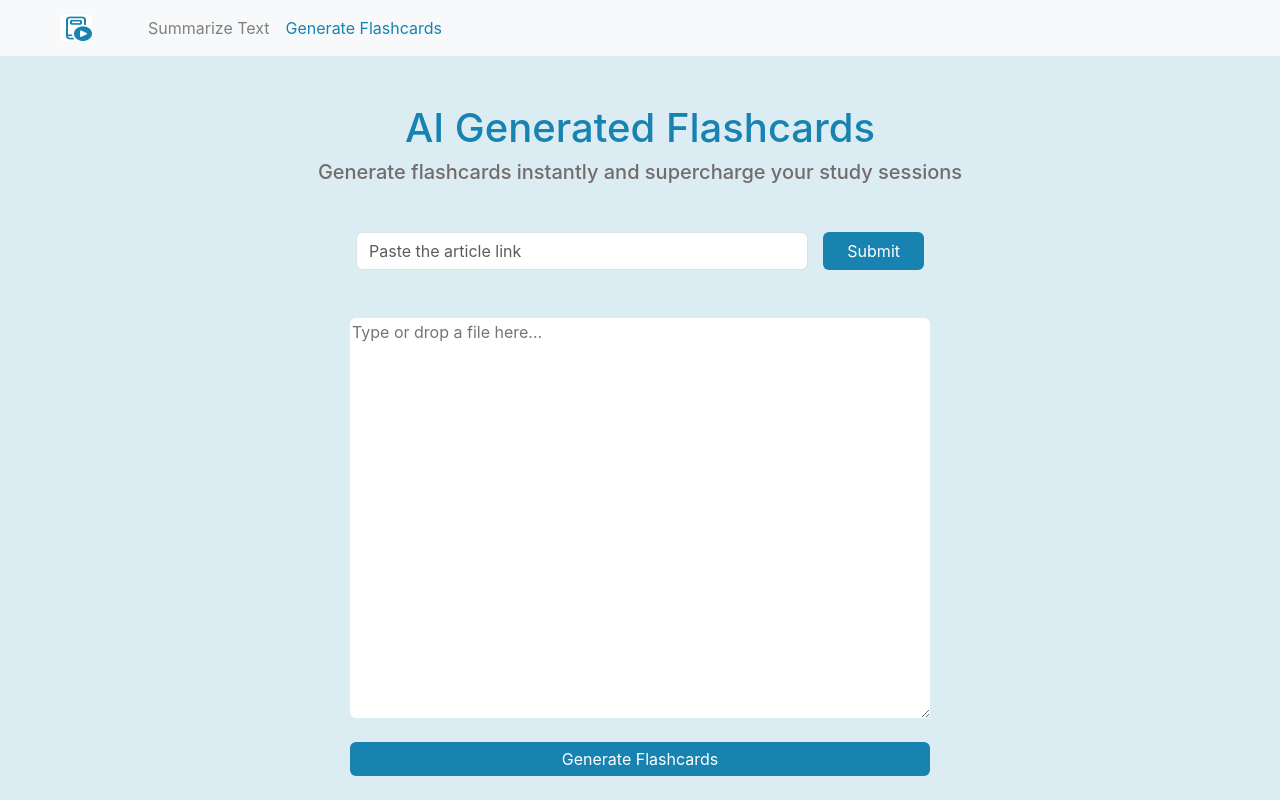
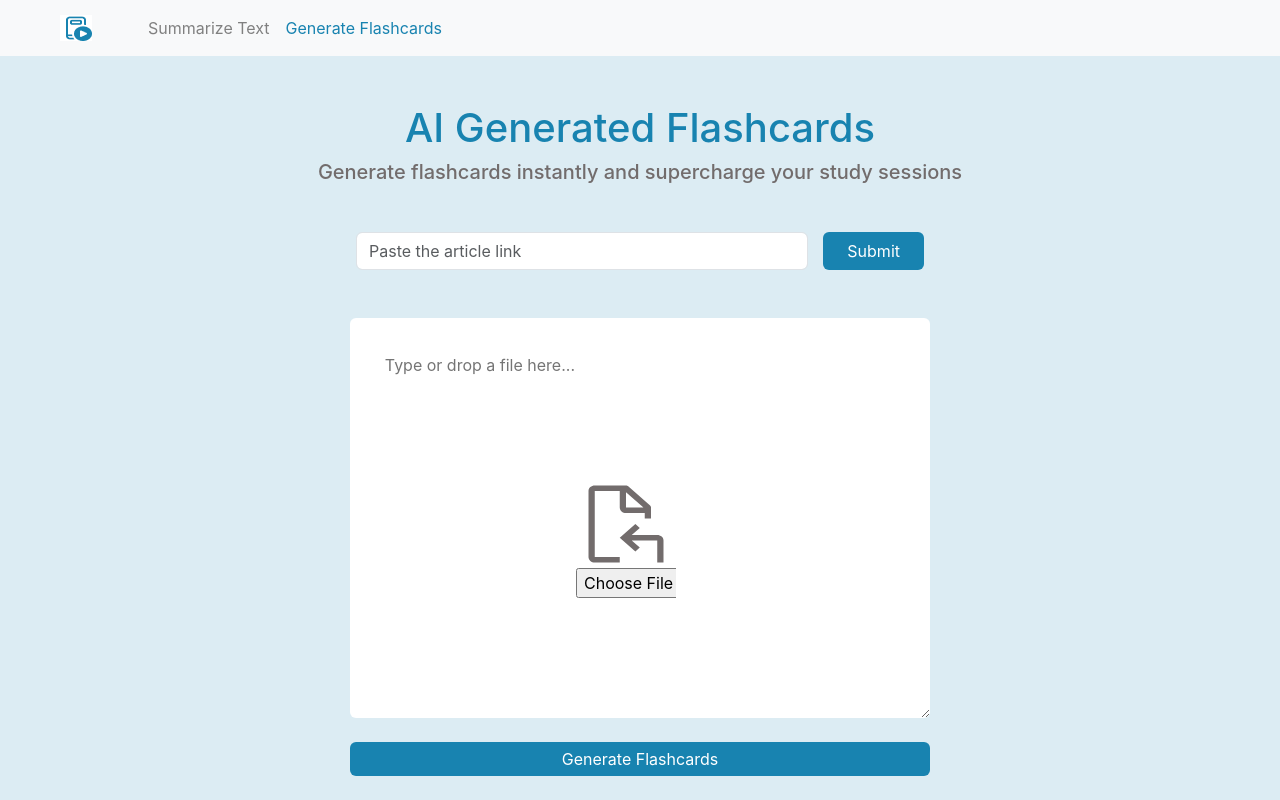
Before and after one commit to bseshie/flashcard_generator-and-summarizer, a React (Create React App) app in the folder summarize/: page /cards in a window 1280 px wide. Shown: the top 800 px of the page. Built offline with nearby package versions, Linux system fonts and the light colour scheme.

Commit message:
completed the drag and drop feature

```diff
--- a/summarize/src/components/Generator.js
+++ b/summarize/src/components/Generator.js
@@ -1,6 +1,114 @@
-import React from 'react';
+import React ,{useState} from 'react';
 import Navbar from './NavBar';
 import {LinkArea}  from './Main'
+
+const TextSummarizer = () => {
+    const [input, setInput] = useState("");
+    const [drag,setDrag] = useState(false);
+
+
+
+    const handleDragOver = (e) =>{
+        e.preventDefault();
+        setDrag(true);
+    };
+
+    const handleLeave = (e) => {
+        e.preventDefault();
+        setDrag(false);
+    };
+
+    const handleDrop = (e) =>{
+        e.preventDefault();
+        setDrag(false);
+
+        // const data = e.dataTransfer.getData('Text');
+        // if(data){
+        //     setInput(data);
+        // }else if(e.dataTransfer.files.length > 0){
+        //     const file = e.dataTransfer.files[0];
+        //     if(file.type === "text/plain"){
+        //         const reader = new FileReader();
+        //         reader.onload = (e) => {
+        //             setInput(e.target.result);
+        //             };
+        //             reader.readAsText(file);
+        //     }else {
+        //         alert("Please drop a text file!")
+        //     }
+        // }
+
+        const droppedFiles = Array.from(e.dataTransfer.files);
+
+
+        if(droppedFiles.length > 0){
+            droppedFiles.forEach(file =>{
+            if(file.type === "text/plain"){
+                const reader = new FileReader();
+                reader.onload = (e) => {
+                    setInput(e.target.result);
+                    };
+                    reader.readAsText(file);
+            }else {
+                alert("Please drop a text file!")
+            }
+        });
+        }
+    };
+
+    const handleFileUpload = (e) =>{
+        const file =e.target.files[0];
+        if(file && file.type === "text/plain"){
+            const reader = new FileReader();
+            reader.onload =(e) => {
+                setInput(e.target.result);
+            };
+            reader.readAsText(file);
+        }else{
+            alert("Please select a text file!")
+        }
+    };
+
+
+    // if user types manually
+    const handleChange = (e) => {
+        setInput(e.target.value);
+    };
+
+
+
+
+    return(
+
+        <div className='container-fluid d-flex flex-column align-items-center '>
+                    <form className='w-100  d-flex justify-content-center'>
+
+                        <textarea placeholder='Type or drop a file here...'
+                        className= {`inputTwo w-50 mx-5  rounded ${drag ? 'drag' : ''}`}
+                        type='text' value={input}
+                        onChange={handleChange}
+                        onDragOver={handleDragOver}
+                        onDragLeave={handleLeave}
+                        onDrop={handleDrop}
+                        />
+
+                        {!input && !drag && (
+                            <div className='d-flex flex-column pasteicon '>
+                            <img className='img-fluid'
+                            src='/assets/pasteIcon.svg' alt='paste icon' />
+                            <input type='file' accept='.txt' onChange={handleFileUpload}  />
+                            </div>
+                        )}
+                    </form>
+                    <button className='genBtn my-4 rounded w-50 '>Generate Flashcards</button>
+                </div>
+
+    );
+
+
+
+};
+
 
 const Generator = () => {
     return(
@@ -14,17 +122,12 @@ const Generator = () => {
             </div>
             </header>
 
+
+
             <section className='m-5'>
                 <LinkArea />
 
-                <div className='container-fluid d-flex flex-column align-items-center '>
-                    <form className='w-100  d-flex justify-content-center'>
-                        {/* <TextSummarizer /> */}
-                        <textarea placeholder='Type or drop a file here...' className='inputTwo w-50 mx-5 rounded' />
-                    </form>
-                    <button className='genBtn my-4 rounded w-50 '>Generate Flashcards</button>
-                </div>
-
+                <TextSummarizer />
 
                 <div className='mt-5 '>
                     <div className='d-flex flex-column align-items-start w-50 mx-auto'>
@@ -45,6 +148,7 @@ const Generator = () => {
                         </div>
                     </div>
                 </div>
+
             </section>
 
 
--- a/summarize/src/components/Main.js
+++ b/summarize/src/components/Main.js
@@ -1,12 +1,12 @@
-// import React from 'react';
 import Navbar from './NavBar';
 import React, { useState } from 'react';
-import { useLocation } from 'react-router-dom';
 
-export const TextSummarizer = () => {
+
+const TextSummarizer = () => {
     const [input, setInput] = useState("");
     const [drag,setDrag] = useState(false);
-    const location =useLocation();
+
+
 
     const handleDragOver = (e) =>{
         e.preventDefault();
@@ -22,19 +22,36 @@ export const TextSummarizer = () => {
         e.preventDefault();
         setDrag(false);
 
-        const data = e.dataTransfer.getData('Text');
-        if(data){
-            setInput(data);
-        }else if(e.dataTransfer.files.length > 0){
-            const file = e.dataTransfer.files[0];
-            const reader = new FileReader();
-            reader.onload = (e) => {
-                setInput(e.target.result);
-                };
-                reader.readAsText(file);
+        const droppedFiles = Array.from(e.dataTransfer.files);
+
+
+        if(droppedFiles.length > 0){
+            droppedFiles.forEach(file =>{
+            if(file.type === "text/plain"){
+                const reader = new FileReader();
+                reader.onload = (e) => {
+                    setInput(e.target.result);
+                    };
+                    reader.readAsText(file);
+            }else {
+                alert("Please drop a text file!")
+            }
+        });
         }
     };
 
+    const handleFileUpload = (e) =>{
+        const file =e.target.files[0];
+        if(file && file.type === "text/plain"){
+            const reader = new FileReader();
+            reader.onload =(e) => {
+                setInput(e.target.result);
+            };
+            reader.readAsText(file);
+        }else{
+            alert("Please select a text file!")
+        }
+    };
 
     // if user types manually
     const handleChange = (e) => {
@@ -50,26 +67,28 @@ export const TextSummarizer = () => {
                 <div className="col-6 ">
                     <form className='mt-5 w-100 '>
                         <label className='mx-5 mt-5 mb-1'>Your Text</label>
-                            {location.pathname === '/' && '/cards' &&(
 
-                            <textarea placeholder='Type or drop a file here...'
+                            <textarea placeholder='Type or drop a text file here...'
                             className={`input w-75 mx-5  rounded ${drag ? 'drag' : ''}`}
                                 type='text' value={input}
                                 onChange={handleChange}
                                 onDragOver={handleDragOver}
                                 onDragLeave={handleLeave}
                                 onDrop={handleDrop}
-                                /> )
-                            }
+                                />
+
+
                             {!input && !drag && (
-                                <img className='img-fluid pasteIcon '
-                                src='/assets/pasteIcon.svg' alt='paste icon'/>
+                                <div className='d-flex flex-column pasteIcon '>
+                                <img className='img-fluid'
+                                src='/assets/pasteIcon.svg' alt='paste icon' />
+                                <input type='file' accept='.txt' onChange={handleFileUpload}  />
+                                </div>
                             )}
-
                     </form>
                     <button className='sumBtn mx-5 my-4  w-75 rounded'>Summarize</button>
                 </div>
-                {location.pathname === '/' && (
+
                 <div className="col-6 d-flex flex-column mt-2 ">
                     <div className="paraBtn btn-group my-4 w-75 mx-5  " role="group">
                         <button type="button" className="btn btn-outline" style={{borderColor: 'gray', color: '#1883B0'}}>Paragraph</button>
@@ -79,22 +98,29 @@ export const TextSummarizer = () => {
                     <div className='input w-75 mx-5 rounded'>
 
                     </div>
-                </div>)
-                }
+                </div>
+
+
 
             </div>
 
         </div>
+
+
+
     );
+
+
 
 };
 
 
-
+//move link area logic to Linkarea.js
 export const LinkArea = () => {
     return (
         <div class="container-fluid input-group link d-flex justify-content-center mt-5 mb-5">
-            <input type="url" className="form-control me-3 rounded-end" placeholder='Paste the article link'  />
+            <input type="url" accept='url' className="form-control me-3 rounded-end"
+             placeholder='Paste the article link' pattern='https://.*' size= '30'  />
             <button type='submit' className='linkBtn px-4 py-1 rounded'>Submit</button>
         </div>
     );
--- a/summarize/src/index.css
+++ b/summarize/src/index.css
@@ -42,10 +42,13 @@ code {
 
 .pasteIcon{
   position: absolute;
-  left: 26%;
-  top: 650px;
+  left: 24%;
+  top: 620px;
   cursor: pointer;
+  width: 100px;
 }
+
+
 
 .sumBtn{
   border-style: none;
@@ -64,7 +67,24 @@ label{
   height: 25em;
   border-style: none;
   background-color: white;
+  position: relative;
+  padding: 3%;
 }
+
+.pasteicon{
+  position: absolute;
+  left: 45%;
+  top: 480px;
+  cursor: pointer;
+  width: 100px;
+}
+
+/* .uploadBtn{
+  position: absolute;
+  top: 830px;
+  left: 15%;
+
+} */
 
 .genBtn{
   border-style: none;
```
Also changed, not shown: summarize/src/components/Linkarea.js (added, +13 -0 lines).
